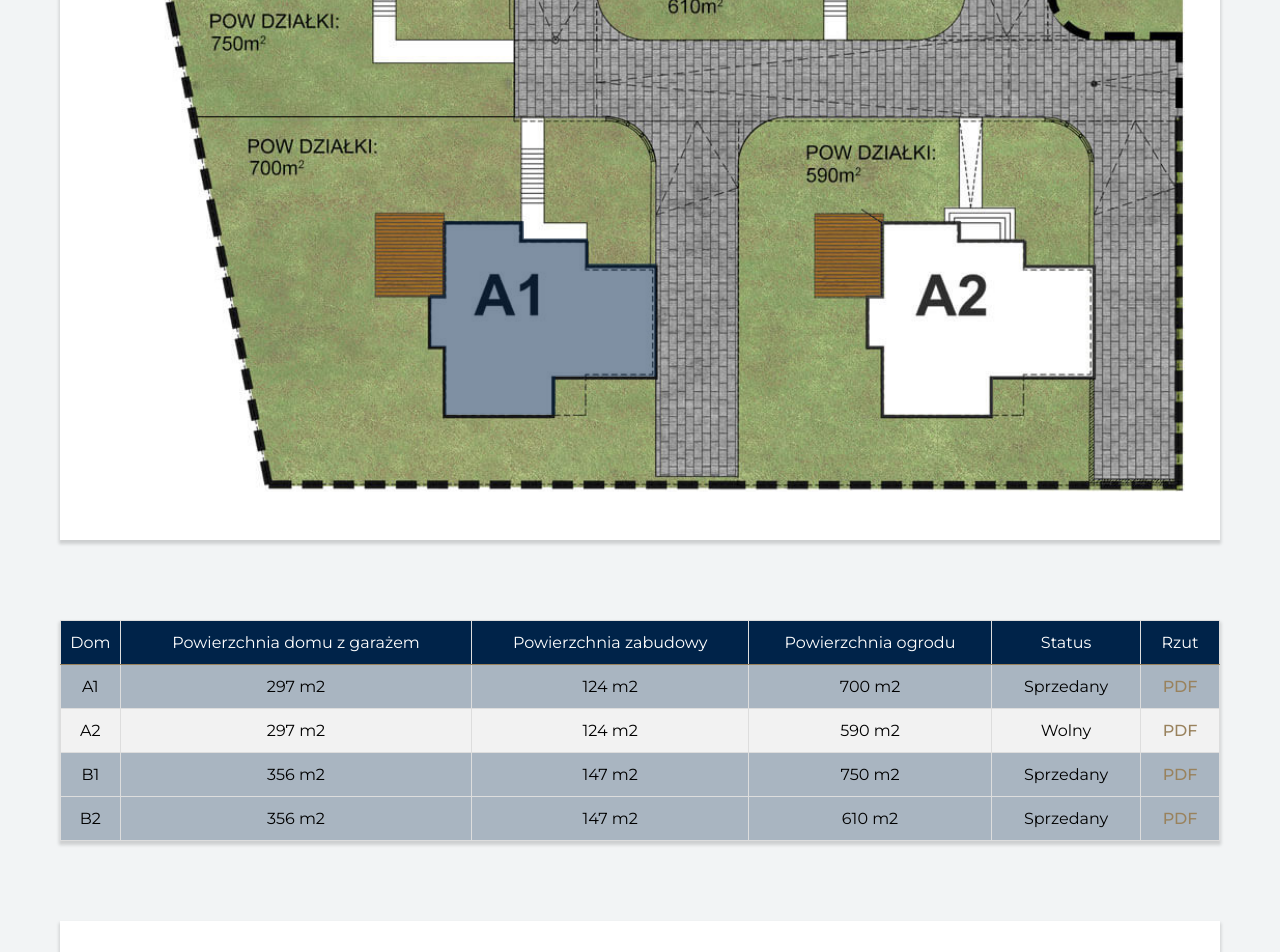
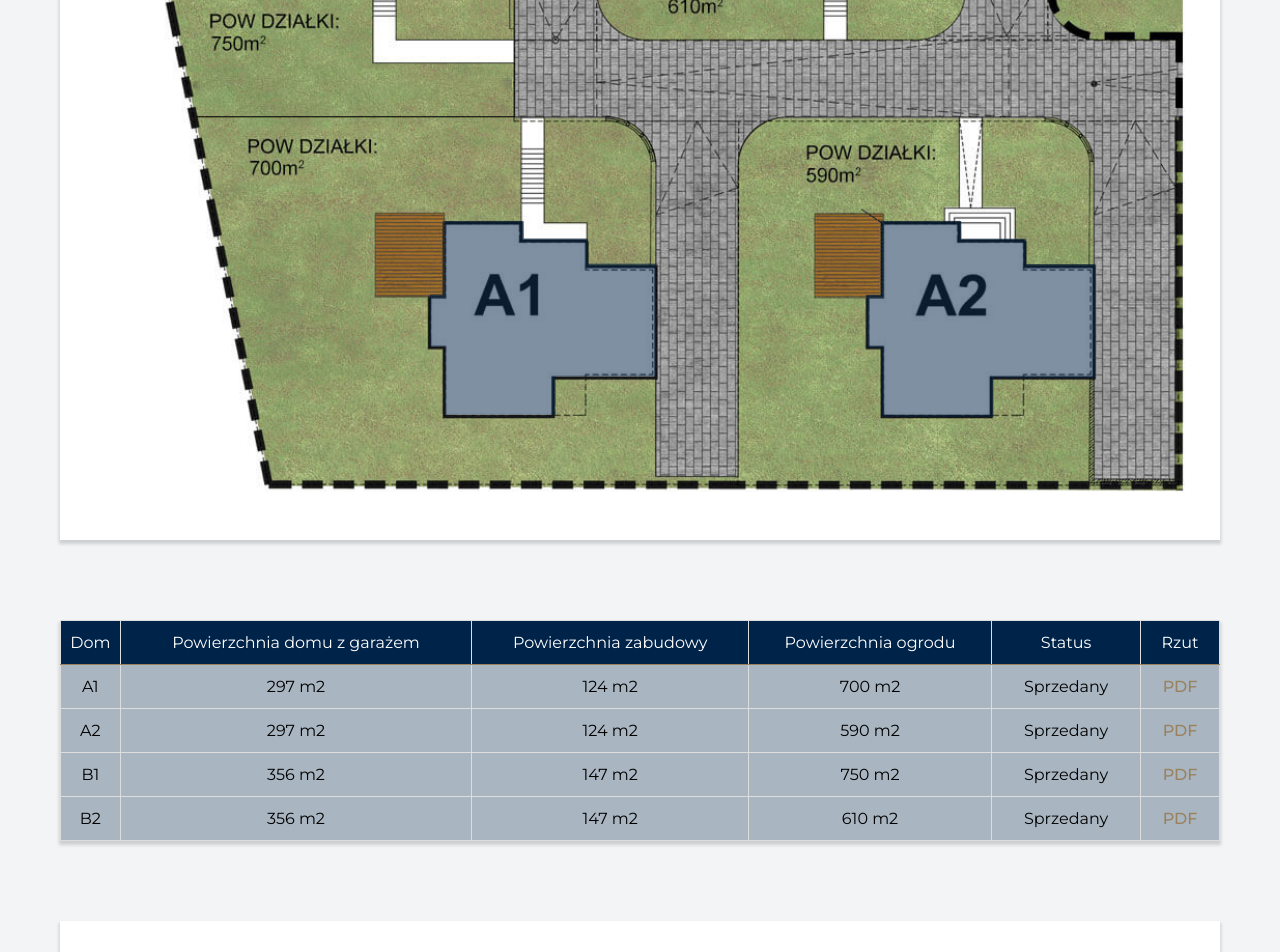
Before and after one commit to DmiE/MalowniczaEnklawa, a website built with Parcel: page src/index.html in a window 1280 px wide. Shown: the part 2413-3365 px from the top of the page. Built offline with nearby package versions, Linux system fonts and the light colour scheme; what photo-sphere-viewer would draw is missing.

Commit message:
update status

```diff
--- a/src/index.html
+++ b/src/index.html
@@ -286,7 +286,7 @@
           <a xlink:href="./assets/rzutA.pdf" target="_blank">
             <polygon
               opacity="0.1"
-              class="image_map__item"
+              class="image_map__item image_map__item__sold"
               data-house-number="A2"
               fill="#FFFFFF"
               points="589.78,524.073 601.081,524.073 601.081,576.196 686.008,576.196 686.008,546.854
@@ -320,12 +320,12 @@
             <td>Sprzedany</td>
             <td><a href="./assets/rzutA.pdf" target="_blank">PDF</a></td>
           </tr>
-          <tr class="main-table__row" data-house-number="A2">
+          <tr class="main-table__row sold" data-house-number="A2">
             <td>A2</td>
             <td>297 m2</td>
             <td>124 m2</td>
             <td>590 m2</td>
-            <td>Wolny</td>
+            <td>Sprzedany</td>
             <td><a href="./assets/rzutA.pdf" target="_blank">PDF</a></td>
           </tr>
           <tr class="main-table__row sold" data-house-number="B1">
```
